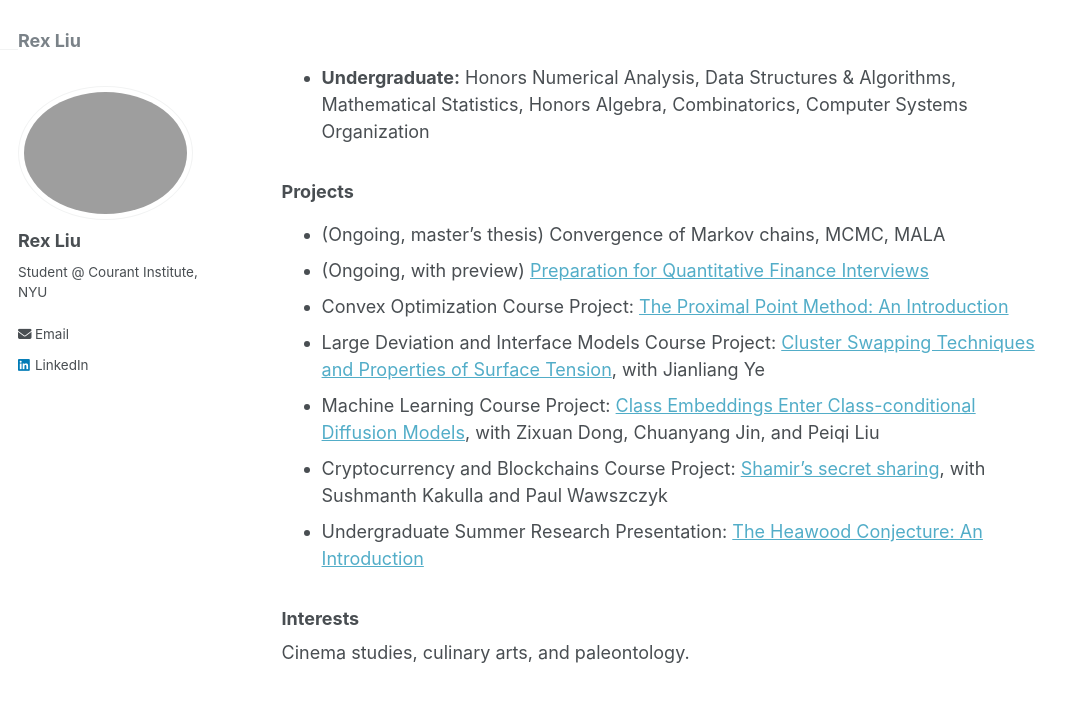
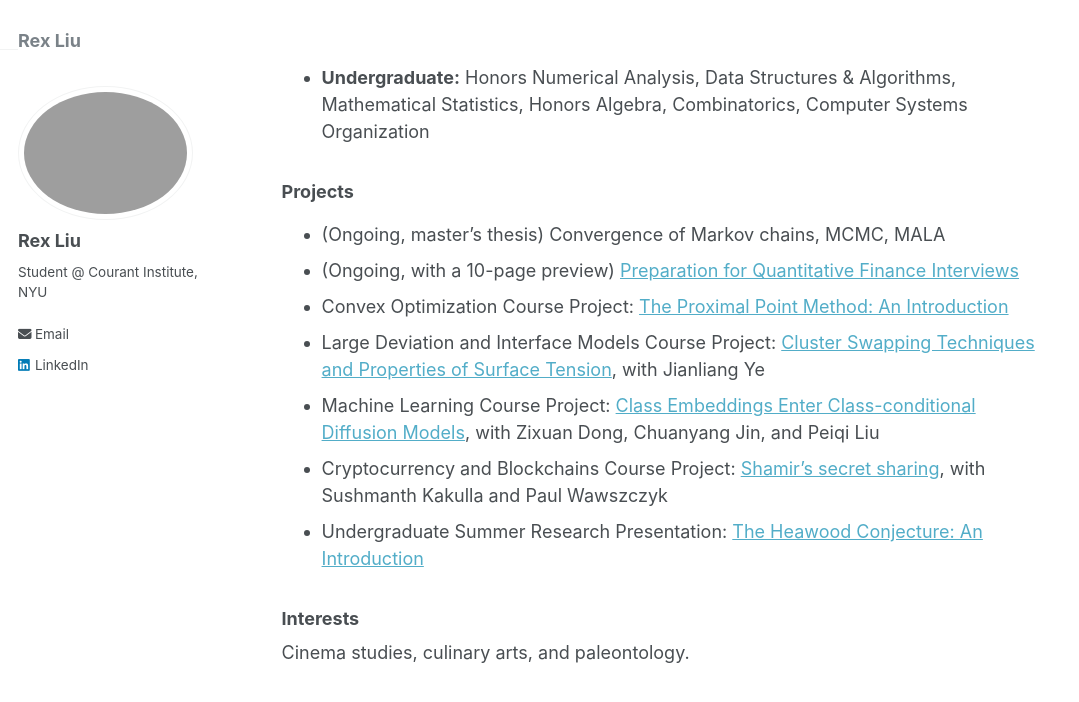
Before and after one commit to RexLiu9/rexliu9.github.io, a Jekyll site: the page built from _pages/about.md, in a window 1280 px wide and 900 px high, scrolled down 629 px. Shown: the top 702 px of the window, without its empty margins (0-1079 px from the left). Built offline with Jekyll 4.4.1, drawn with Linux system fonts in a browser that asks for light colours.

Commit message:
Update about.md

```diff
--- a/_pages/about.md
+++ b/_pages/about.md
@@ -19,7 +19,7 @@ I'm working on my Master's thesis advised by [Prof. Jonathan Goodman](https://ma
 
 ### Projects
 + (Ongoing, master's thesis) Convergence of Markov chains, MCMC, MALA
-+ (Ongoing, with preview) [Preparation for Quantitative Finance Interviews](https://rexliu9.github.io/files/Quant_Interview_Prep_prev.pdf)
++ (Ongoing, with a 10-page preview) [Preparation for Quantitative Finance Interviews](https://rexliu9.github.io/files/Quant_Interview_Prep_prev.pdf)
 + Convex Optimization Course Project: [The Proximal Point Method: An Introduction](https://rexliu9.github.io/files/Cvx_Proximal_Point_methods.pdf)
 + Large Deviation and Interface Models Course Project: [Cluster Swapping Techniques and Properties of Surface Tension](https://rexliu9.github.io/files/Properties_of_Surface_Tension.pdf), with Jianliang Ye
 + Machine Learning Course Project: [Class Embeddings Enter Class-conditional Diffusion Models](https://rexliu9.github.io/files/ceec_diffusion.pdf), with Zixuan Dong, Chuanyang Jin, and Peiqi Liu
```
